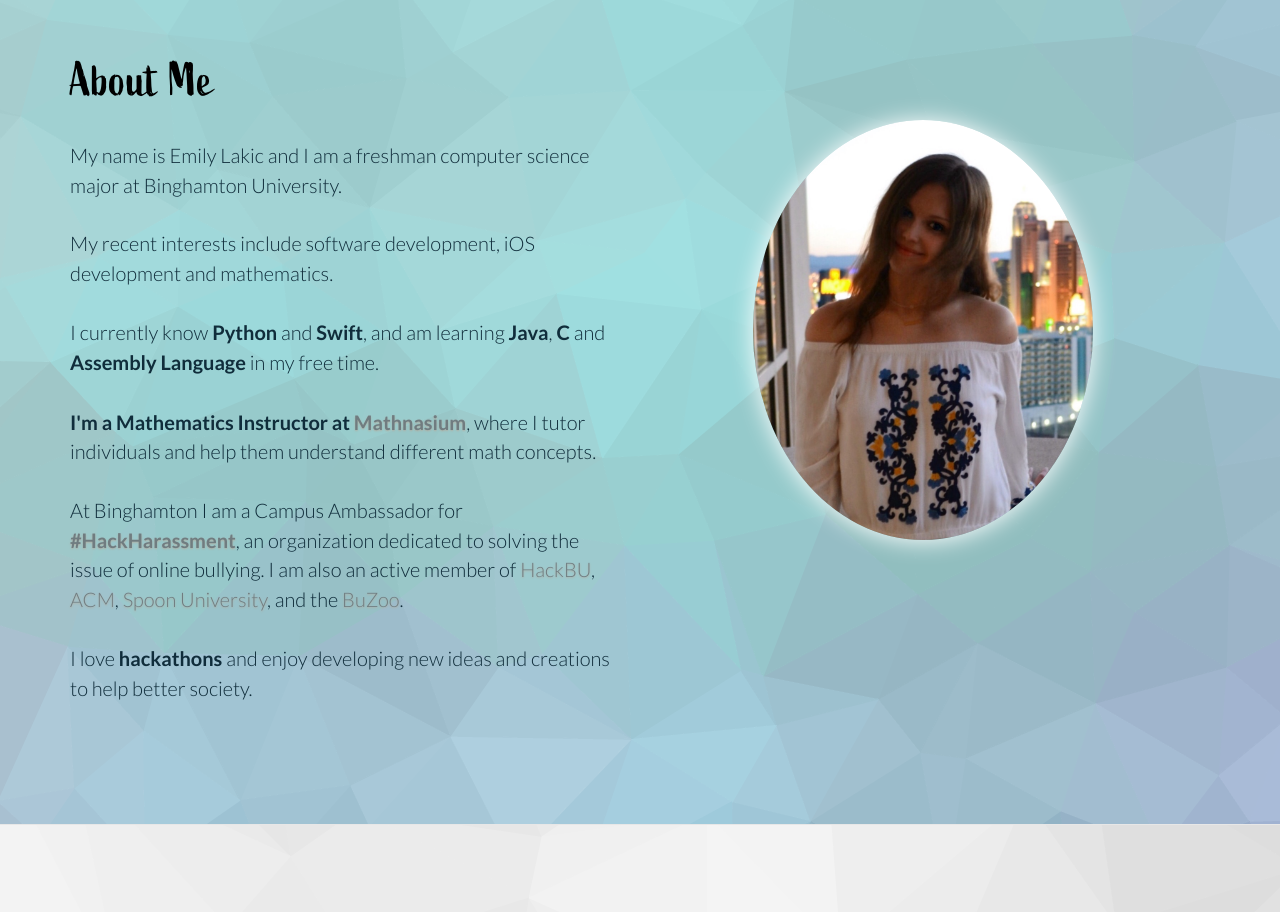
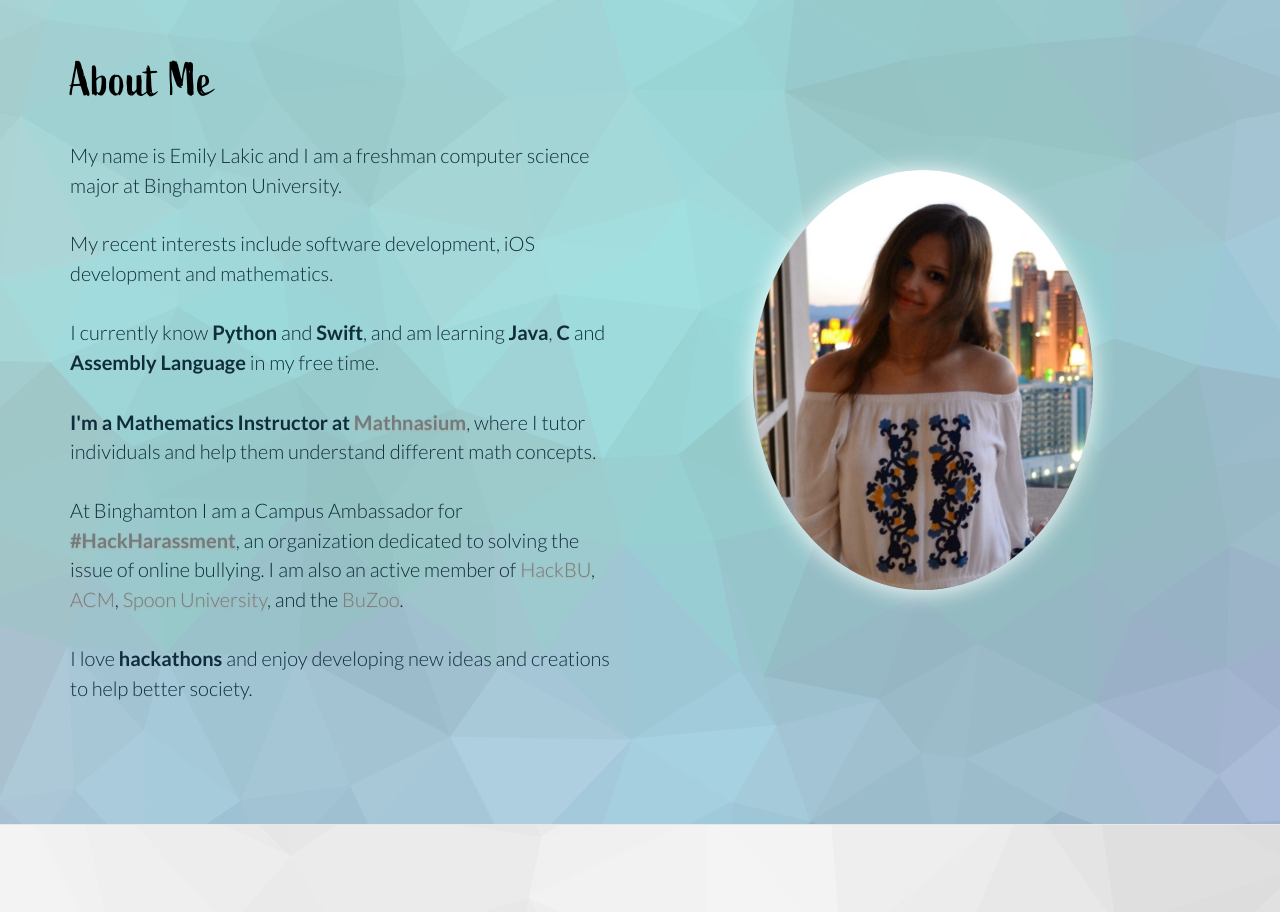
Before and after one commit to emilylakic/emilylakic.github.io, a plain HTML site: page index.html in a window 1280 px wide. Shown: the part 2300-3212 px from the top of the page. Drawn offline with Linux system fonts and the light colour scheme.

Commit message:
Update index.html

```diff
--- a/index.html
+++ b/index.html
@@ -93,7 +93,7 @@
 
 		.me {
 			position: relative;
-			bottom: -80px;
+			bottom: -130px;
 		}
 		#whatis {
 			background-image:url(../img/whitebg1.png);
```
